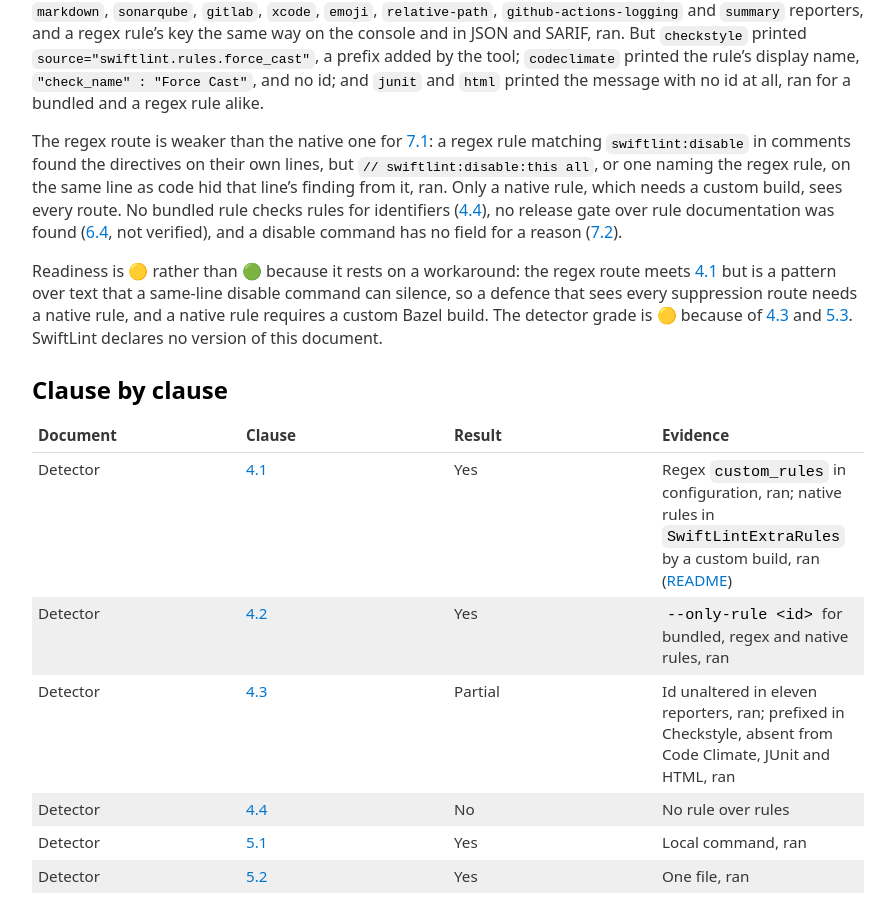
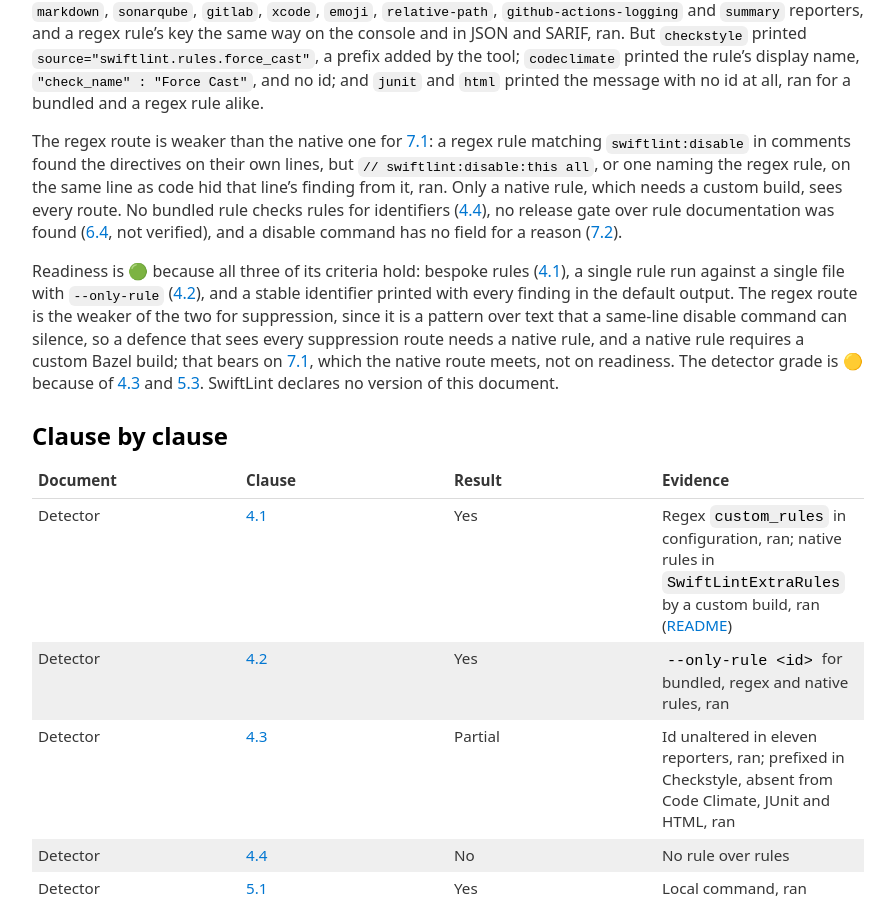
Before and after one commit to Defence-Before-Fix/defence-before-fix.github.io, a Jekyll site: the page built from tools/swiftlint.md, in a window 1280 px wide and 900 px high, scrolled down 1673 px. Shown: the whole window, without its empty margins (192-1087 px from the left). Built offline with Jekyll 4.4.1, drawn with Linux system fonts in a browser that asks for light colours.

Commit message:
Register: final review round's corrections to the new pages
SwiftLint's readiness is green: bespoke rules, a single rule against a
single file and a printed identifier all hold, and 7.1, which decided the
amber, is not a readiness criterion. stylelint's reference to the ESLint
page now matches it, and the SonarQube page links the new
SonarAnalyzer.CSharp page for the server-free route.

Co-Authored-By: Claude Opus 5.5 <noreply@anthropic.com>

```diff
--- a/tools/swiftlint.md
+++ b/tools/swiftlint.md
@@ -3,7 +3,7 @@ title: SwiftLint and Defence Before Fix
 summary: Regex rules in configuration meet 4.1, with native rules by a custom build as the stronger route, and --only-rule meets 4.2; swiftlint rules meets 6.1 to 6.3 offline; Checkstyle, Code Climate, JUnit and HTML drop or alter the id, so 4.3 is partial; --output prints a count but not the file's location, leaving 5.3 partial; a native rule meets 7.1
 language: Swift
 kind: tool
-readiness: 🟡
+readiness: 🟢
 detector: 🟡
 checked: 2026-10-10, version 0.65.1
 ---
@@ -30,7 +30,7 @@ Clause [4.3](../DETECTOR-SPEC.md#43-the-detector-must-allow-a-rule-to-carry-a-st
 
 The regex route is weaker than the native one for [7.1](../DETECTOR-SPEC.md#71-a-detector-may-offer-an-inline-suppression-route-but-must-make-it-detectable-or-disableable): a regex rule matching `swiftlint:disable` in comments found the directives on their own lines, but `// swiftlint:disable:this all`, or one naming the regex rule, on the same line as code hid that line's finding from it, ran. Only a native rule, which needs a custom build, sees every route. No bundled rule checks rules for identifiers ([4.4](../DETECTOR-SPEC.md#44-the-detector-should-enforce-43-with-a-rule-of-its-own)), no release gate over rule documentation was found ([6.4](../DETECTOR-SPEC.md#64-the-detector-should-fail-its-own-release-if-a-bundled-rule-lacks-resolvable-documentation), not verified), and a disable command has no field for a reason ([7.2](../DETECTOR-SPEC.md#72-an-inline-suppression-route-should-require-a-written-reason)).
 
-Readiness is 🟡 rather than 🟢 because it rests on a workaround: the regex route meets [4.1](../DETECTOR-SPEC.md#41-the-detector-must-support-bespoke-rules-written-by-the-project-that-runs-it) but is a pattern over text that a same-line disable command can silence, so a defence that sees every suppression route needs a native rule, and a native rule requires a custom Bazel build. The detector grade is 🟡 because of [4.3](../DETECTOR-SPEC.md#43-the-detector-must-allow-a-rule-to-carry-a-stable-identifier-and-must-print-it-with-every-finding) and [5.3](../DETECTOR-SPEC.md#53-the-result-must-reach-the-practitioner-in-the-output-of-the-command-they-ran). SwiftLint declares no version of this document.
+Readiness is 🟢 because all three of its criteria hold: bespoke rules ([4.1](../DETECTOR-SPEC.md#41-the-detector-must-support-bespoke-rules-written-by-the-project-that-runs-it)), a single rule run against a single file with `--only-rule` ([4.2](../DETECTOR-SPEC.md#42-the-detector-must-provide-a-harness-that-runs-a-single-rule-against-supplied-code)), and a stable identifier printed with every finding in the default output. The regex route is the weaker of the two for suppression, since it is a pattern over text that a same-line disable command can silence, so a defence that sees every suppression route needs a native rule, and a native rule requires a custom Bazel build; that bears on [7.1](../DETECTOR-SPEC.md#71-a-detector-may-offer-an-inline-suppression-route-but-must-make-it-detectable-or-disableable), which the native route meets, not on readiness. The detector grade is 🟡 because of [4.3](../DETECTOR-SPEC.md#43-the-detector-must-allow-a-rule-to-carry-a-stable-identifier-and-must-print-it-with-every-finding) and [5.3](../DETECTOR-SPEC.md#53-the-result-must-reach-the-practitioner-in-the-output-of-the-command-they-ran). SwiftLint declares no version of this document.
 
 ## Clause by clause
 
```
Also changed, not shown: tools/index.md (+1 -1 lines), tools/sonarqube.md (+2 -2 lines), tools/stylelint.md (+1 -1 lines), tools/register.json.
